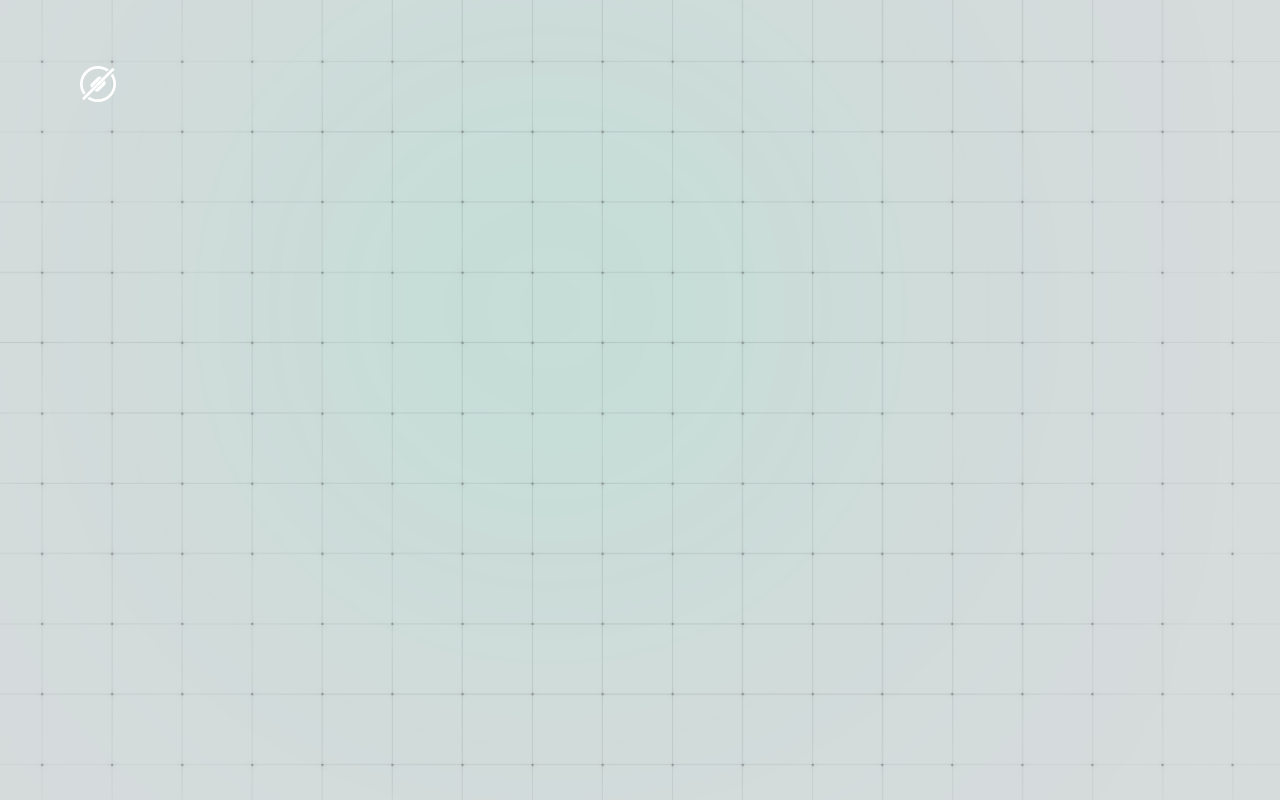
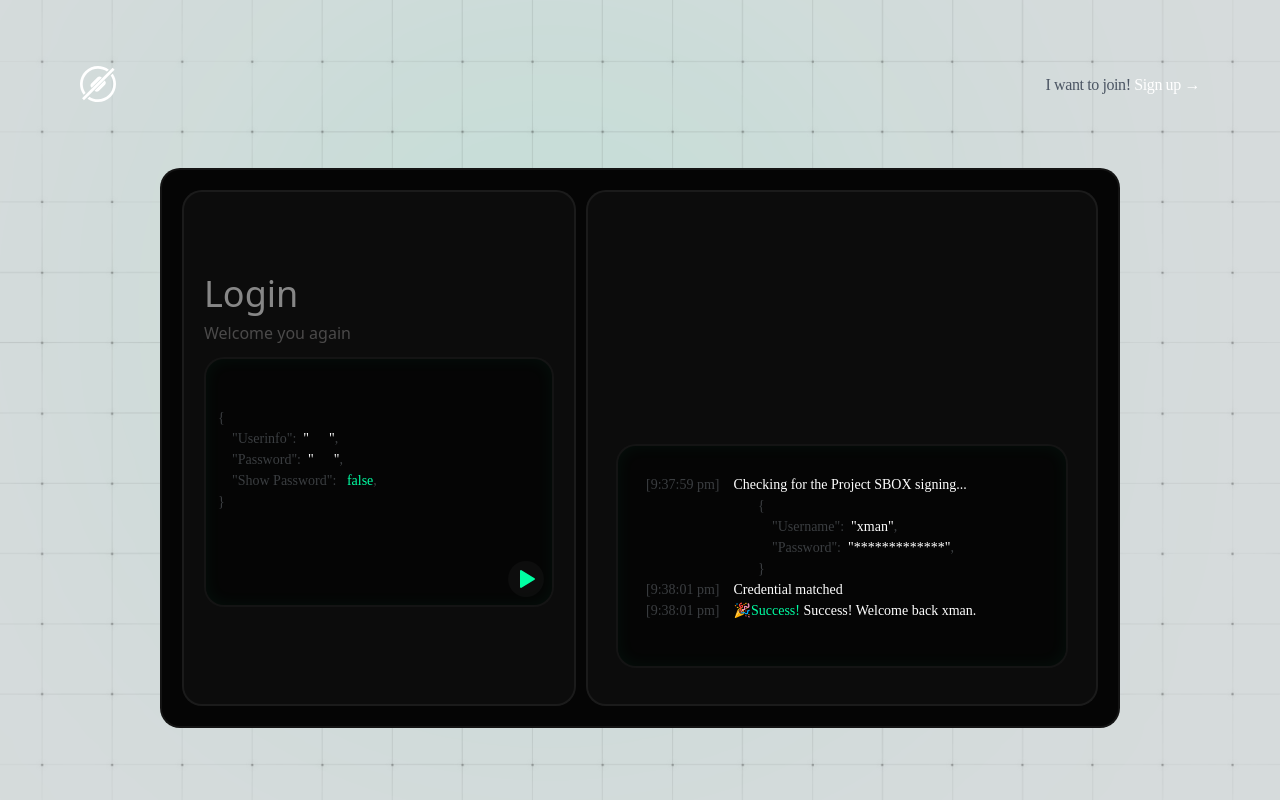
Before and after one commit to EDGEX3/Sbox-w, a React (Vite) app: page /auth/login in a window 1280 px wide. Built offline with nearby package versions, Linux system fonts and the light colour scheme; the HTML template or start-up script is replaced by a standard one.

Commit message:
auth setup

```diff
--- a/index.html
+++ b/index.html
@@ -7,10 +7,16 @@
     <title></title>
     <style>
       @font-face {
-        font-family: 'Mona Sans';
+        font-family: 'JetBrainsMono';
         src:
-          url('./src/assets/fonts/Mona-Sans.woff2') format('woff2 supports variations'),
-          url('./src/assets/fonts/Mona-Sans.woff2') format('woff2-variations');
+          url('./src/assets/fonts/JetBrainsMono-Regular.woff2') format('woff2 supports variations');
+        font-weight: 200 900;
+        font-stretch: 75% 125%;
+      }
+      @font-face {
+        font-family: 'Hubot-Sans';
+        src:
+          url('./src/assets/fonts/Hubot-Sans-Regular.woff2') format('woff2 supports variations');
         font-weight: 200 900;
         font-stretch: 75% 125%;
       }
--- a/src/App.tsx
+++ b/src/App.tsx
@@ -1,6 +1,6 @@
 import { Route, Routes } from "react-router-dom";
 import "./css/index.css";
-import { Hero } from "./layout/hero";
+import { Hero } from "./layout/Hero";
 
 function App() {
   return (
--- a/src/components/Navbar.tsx
+++ b/src/components/Navbar.tsx
@@ -28,7 +28,7 @@ export default function Navbar() {
                 </div>
               </div>
               <Link
-                to="/signup"
+                to="/auth/signup"
                 className="w-20 h-8 bg-neutral-50 bg-opacity-5 rounded-2xl border border-zinc-300 border-opacity-40 justify-center items-center inline-flex"
               >
                 <div className="text-teal-400 text-sm font-medium font-['JetBrains Mono'] ">
@@ -38,6 +38,18 @@ export default function Navbar() {
             </>
           }
         />
+        <Route path="/auth/signup" element={
+          <div className="AlreadyHaveAnAccountSignIn">
+            <span className="text-gray-600 text-base font-normal font-['Hubot-Sans'] tracking-tight">Already have an account?</span>
+            <Link to="/auth/login" className="text-white text-base font-normal font-['Hubot-Sans'] tracking-tight"> Log in →</Link>
+          </div>}
+        />
+        <Route path="/auth/login" element={
+          <div className="AlreadyHaveAnAccountSignIn">
+            <span className="text-gray-600 text-base font-normal font-['Hubot-Sans'] tracking-tight">I want to join!</span>
+            <Link to="/auth/signup" className="text-white text-base font-normal font-['Hubot-Sans'] tracking-tight"> Sign up →</Link>
+          </div>}
+        />
       </Routes>
     </div>
   );
--- a/src/layout/Auth.tsx
+++ b/src/layout/Auth.tsx
@@ -1,6 +1,14 @@
+import { Route, Routes } from "react-router-dom"
+import Signup from "../pages/auth/Signup"
+import Login from "../pages/auth/Login"
+
+
 const Auth = () => {
   return (
-    <div>auth</div>
+    <Routes>
+      <Route path="signup" element={<Signup />} />
+      <Route path="login" element={<Login />} />
+    </Routes>
   )
 }
 
--- a/src/layout/Hero.tsx
+++ b/src/layout/Hero.tsx
@@ -2,7 +2,7 @@ import { Route, Routes } from "react-router-dom";
 import Box from "../components/Box";
 import Grid from "../components/Grid";
 import Navbar from "../components/Navbar";
-import Signup from "../pages/Signup";
+import Auth from "./Auth";
 
 export const Hero = () => (
   <Grid>
@@ -10,7 +10,7 @@ export const Hero = () => (
       <Navbar></Navbar>
       <main>
         <Routes>
-          <Route path="signup" element={<Signup/>}/>
+          <Route path="auth/*" element={<Auth/>}/>
         </Routes>
       </main>
     </Box>
--- /dev/null
+++ b/src/pages/auth/Login.tsx
@@ -0,0 +1,60 @@
+import { IconPlayerPlayFilled } from "@tabler/icons-react"
+import Box from "../../components/Box"
+import Input from "../../components/Input"
+
+const login = () => {
+    console.log("login")
+    return (
+        <Box>
+            <div className="p-5 h-[560px] rounded-boxRadius bg-boxBg border-solid border-2 border-boxBorder flex gap-[10px] relative">
+                <div className="h-auto w-[480px] px-[20px] py-[75px] rounded-boxRadius bg-insideBoxBg border-solid border-2 border-boxBorder">
+                    <div className="text-[36px] text-e6">Login</div>
+                    <div className="text-[16px] text-e4">Welcome you again</div>
+                    <div className="w-[350px] h-[250px] mt-3 py-12 px-3 rounded-boxRadius bg-boxBg border-solid border-2 border-boxBorder text-t-text text-[14px] font-['JetBrains_Mono'] relative shadow-box-1 ">
+                        <span className="">&#123;</span><br />
+                        <span className="">
+                            &emsp;"Userinfo":&ensp;<span className="text-white">"<Input type="text" name="username" />"</span>,
+                        </span><br />
+                        <span className="">
+                            &emsp;"Password":&ensp;<span className="text-white">"<Input type="password" name="password" />"</span>,
+                        </span><br />
+                        <span className="">
+                            &emsp;"Show Password": &ensp;<button type="button"><span className="text-acent">false</span></button>,
+                        </span><br />
+                        <span className="">&#125;</span>
+                        <button className="w-9 h-9 bg-insideBoxBg bottom-2 right-2 absolute rounded-full flex items-center justify-center"><IconPlayerPlayFilled style={{ color: "#00FFA3" }} /></button>
+                    </div>
+                </div>
+                <div className="h-auto w-full p-7 rounded-boxRadius bg-insideBoxBg border-solid border-2 border-boxBorder ">
+                    <div className="h-56">
+
+
+                    </div>
+                    <div className="h-56 p-7 rounded-boxRadius bg-boxBg border-solid border-2 border-boxBorder shadow-box-1 font-['JetBrains_Mono'] text-[14px]" >
+                        <span className="text-t-text ">
+                            [9:37:59 pm]&emsp;<span className="text-white">Checking for the Project SBOX signing...</span>
+                        </span><br />
+                        <span className="text-t-text ">&emsp;&emsp;&emsp;&emsp;&emsp;&emsp;&emsp;&emsp;&#123;</span><br />
+                        <span className="text-t-text ">
+                            &emsp;&emsp;&emsp;&emsp;&emsp;&emsp;&emsp;&emsp;&emsp;"Username":&ensp;<span className="text-white">"xman"</span>,
+                        </span><br />
+                        <span className="text-t-text ">
+                            &emsp;&emsp;&emsp;&emsp;&emsp;&emsp;&emsp;&emsp;&emsp;"Password":&ensp;<span className="text-white">"*************"</span>,
+                        </span><br />
+                        <span className="text-t-text ">&emsp;&emsp;&emsp;&emsp;&emsp;&emsp;&emsp;&emsp;&#125;</span><br />
+                        <span className="text-t-text ">
+                            [9:38:01 pm]&emsp;<span className="text-white">Credential matched</span>
+                        </span><br />
+                        <span className="text-t-text ">
+                            [9:38:01 pm]&emsp;<span className="text-white">🎉<span className="text-acent">Success!</span> Success! Welcome back xman.</span>
+                        </span>
+
+                    </div>
+                </div>
+
+            </div>
+        </Box>
+    )
+}
+
+export default login
--- a/src/pages/Signup.tsx
+++ b/src/pages/auth/Signup.tsx
@@ -1,6 +1,6 @@
 import { IconPlayerPlayFilled } from "@tabler/icons-react"
-import Box from "../components/Box"
-import Input from "../components/Input"
+import Box from "../../components/Box"
+import Input from "../../components/Input"
 
 
 export default function Signup() {
@@ -9,7 +9,7 @@ export default function Signup() {
     return (
 
         <Box>
-            <div className="p-5 h-[560px] rounded-boxRadius bg-boxBg border-solid border-2 border-boxBorder flex gap-[10px]">
+            <div className="p-5 h-[560px] rounded-boxRadius bg-boxBg border-solid border-2 border-boxBorder flex gap-[10px] relative">
                 <div className="h-auto w-[480px] px-[20px] py-[75px] rounded-boxRadius bg-insideBoxBg border-solid border-2 border-boxBorder">
                     <div className="text-[36px] text-e6">Signup</div>
                     <div className="text-[16px] text-e4">We are waiting for you </div>
--- a/tsconfig.json
+++ b/tsconfig.json
@@ -20,6 +20,5 @@
     "noUnusedParameters": true,
     "noFallthroughCasesInSwitch": true
   },
-  "include": ["src"],
   "references": [{ "path": "./tsconfig.node.json" }]
 }
```
Also changed, not shown: src/assets/fonts/Hubot-Sans-Regular.woff2 (added), src/assets/fonts/JetBrainsMono-Regular.woff2 (added).
